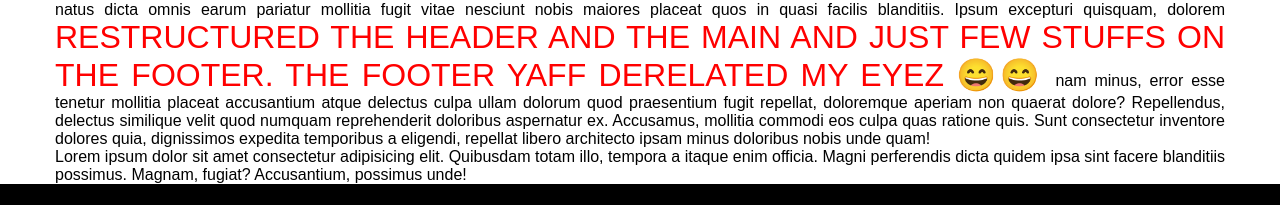
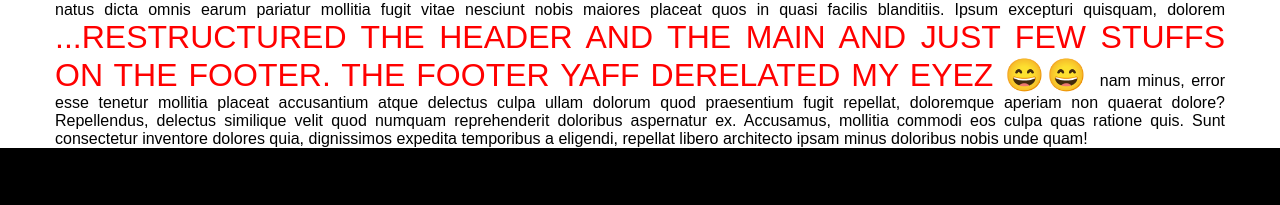
Before and after one commit to Petersticks1/Eco-pra, a website: page index.html in a window 1280 px wide. Shown: the part 191-396 px from the top of the page. Drawn offline with nearby package versions, Linux system fonts and the light colour scheme.

Commit message:
update
footer,header and main

```diff
--- a/index.html
+++ b/index.html
@@ -36,7 +36,7 @@
         mollitia fugit vitae nesciunt nobis maiores placeat quos in quasi
         facilis blanditiis. Ipsum excepturi quisquam, dolorem
         <span
-          >RESTRUCTURED THE HEADER AND THE MAIN AND JUST FEW STUFFS ON THE
+          >...RESTRUCTURED THE HEADER AND THE MAIN AND JUST FEW STUFFS ON THE
           FOOTER. THE FOOTER YAFF DERELATED MY EYEZ 😄😄
         </span>
 
@@ -48,7 +48,7 @@
         quia, dignissimos expedita temporibus a eligendi, repellat libero
         architecto ipsam minus doloribus nobis unde quam!
       </p>
-      <p>Lorem ipsum dolor sit amet consectetur adipisicing elit. Quibusdam totam illo, tempora a itaque enim officia. Magni perferendis dicta quidem ipsa sint facere blanditiis possimus. Magnam, fugiat? Accusantium, possimus unde!</p>
+
     </main>
 
     <footer>
```
